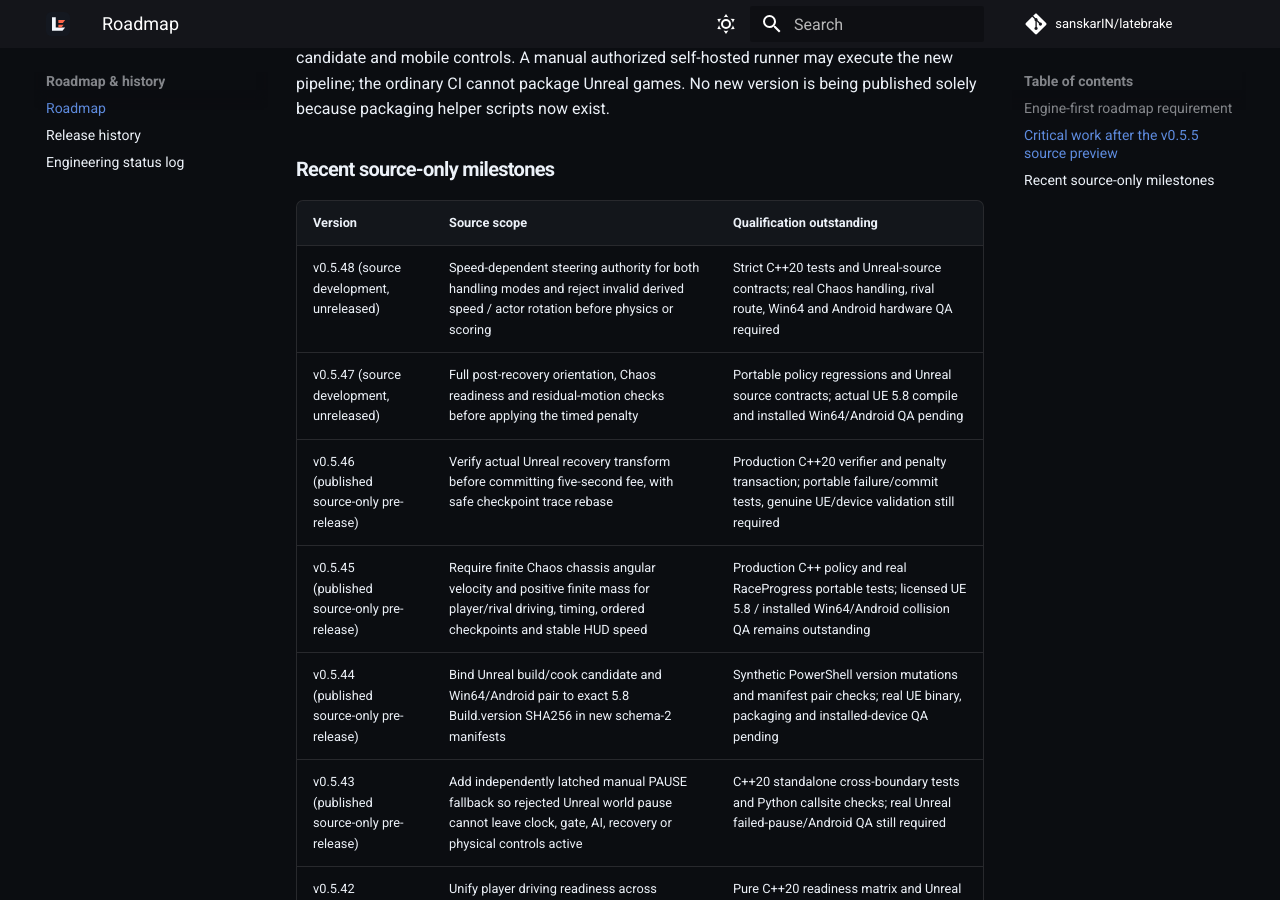
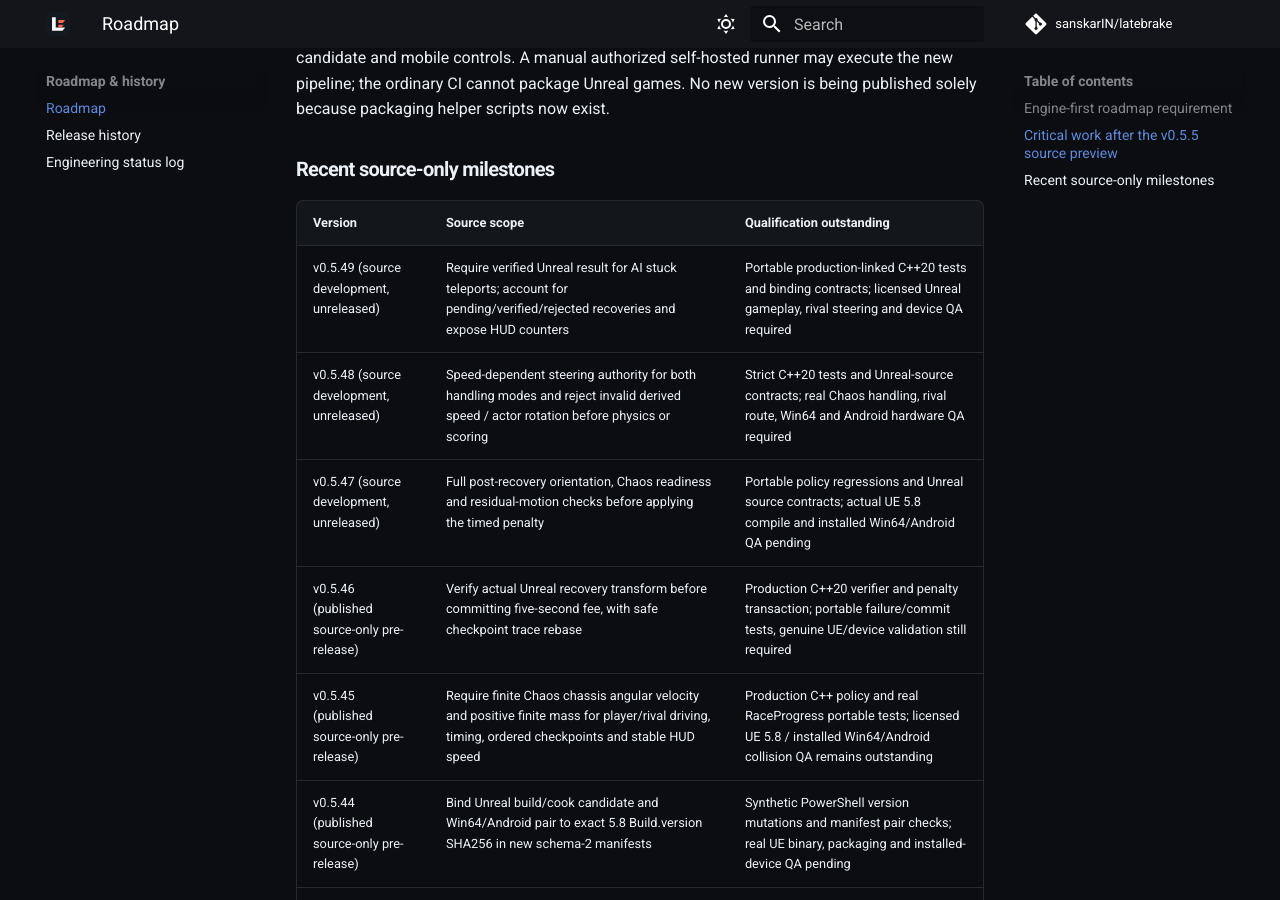
Before and after one commit to sanskarIN/latebrake, an MkDocs documentation site: the page built from docs/ROADMAP.md, in a window 1280 px wide and 900 px high, scrolled down 5350 px. Built offline with MkDocs 1.6.1 and Material for MkDocs 9.7.7, drawn with Linux system fonts in a browser that asks for light colours; comment, search, counter and statistics services are not loaded.

Commit message:
docs(roadmap): include rival teleport outcome accounting under v0.5.49

```diff
--- a/docs/ROADMAP.md
+++ b/docs/ROADMAP.md
@@ -81,6 +81,7 @@ solely because packaging helper scripts now exist.
 
 | Version | Source scope | Qualification outstanding |
 | --- | --- | --- |
+| v0.5.49 (source development, unreleased) | Require verified Unreal result for AI stuck teleports; account for pending/verified/rejected recoveries and expose HUD counters | Portable production-linked C++20 tests and binding contracts; licensed Unreal gameplay, rival steering and device QA required |
 | v0.5.48 (source development, unreleased) | Speed-dependent steering authority for both handling modes and reject invalid derived speed / actor rotation before physics or scoring | Strict C++20 tests and Unreal-source contracts; real Chaos handling, rival route, Win64 and Android hardware QA required |
 | v0.5.47 (source development, unreleased) | Full post-recovery orientation, Chaos readiness and residual-motion checks before applying the timed penalty | Portable policy regressions and Unreal source contracts; actual UE 5.8 compile and installed Win64/Android QA pending |
 | v0.5.46 (published source-only pre-release) | Verify actual Unreal recovery transform before committing five-second fee, with safe checkpoint trace rebase | Production C++20 verifier and penalty transaction; portable failure/commit tests, genuine UE/device validation still required |
```
